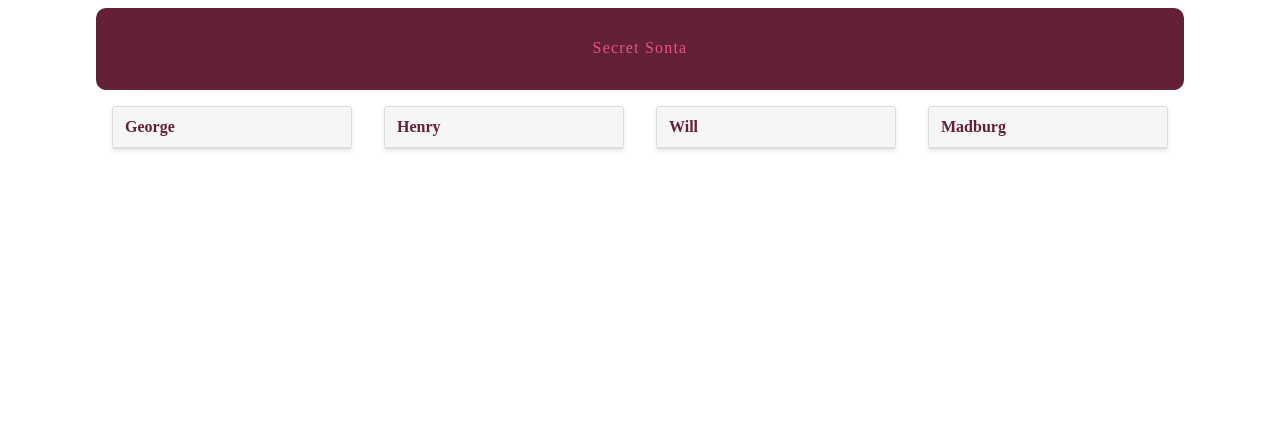
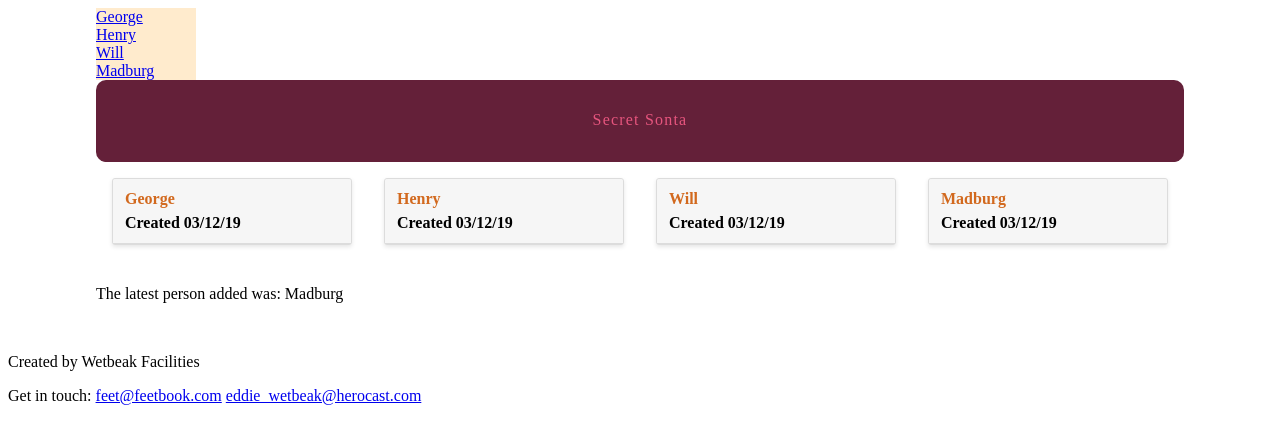
Before and after one commit to Eddie-humphreys/Santa, a Django app: page /presents/ in a window 1280 px wide. Shown: the top 444 px of the page. Run offline with Django 3.2, Linux system fonts and the light colour scheme; data comes from the database, SQL or seed files in the repository; both versions use the stored data as it was after the commit.

Commit message:
templates and filters added

```diff
--- a/assets/css/layout.css
+++ b/assets/css/layout.css
@@ -107,7 +107,13 @@ html {
     padding: 0.75em 0.75em; }
     .card .card-copy p {
       margin: 0 0 0.75em; }
-
+  .person-nav {
+    width: 100px;
+    background: blanchedalmond;
+    -webkit-transition: width 2s;
+    transition: width 2s; }
+  .person-nav:hover {
+    width: 40%; }
 article h2 a,
 article h3 a {
   color: #642039;
@@ -120,4 +126,7 @@ article .steps {
   article .steps h3 + p {
     margin-left: 1em; }
 
+h2 {
+  color:darkgreen
+}
 /*# sourceMappingURL=layout.css.map */
--- /dev/null
+++ b/presents/static/presents/css/presents.css
@@ -0,0 +1,3 @@
+.card header a {
+      color: chocolate;
+}
--- a/presents/templates/presents/person_list.html
+++ b/presents/templates/presents/person_list.html
@@ -1,5 +1,10 @@
 {% extends 'layout.html' %}
+{% load static from staticfiles %}
+{% load presents_extras %}
 
+{% block static %}
+<link rel="stylesheet" href="{% static 'presents/css/presents.css' %}">
+{% endblock %}
 {% block title %}Secret Sonta | People{% endblock %}
 
 {% block content %}
@@ -8,8 +13,15 @@
   <div class="card">
     <header>
       <a href="{% url 'presents:idea_detail' pk=person.pk %}">{{ person.name }}</a>
+      <div>Created {{ person.created_at|date:"d/m/y"}}</div>
     </header>
   </div>
+
   {% endfor %}
   </div>
+  <div class="cards">
+      <p>The latest person added was: {% newest_present %}</p>
+  </div>
+
+
 {% endblock %}
--- /dev/null
+++ b/presents/templates/presents/person_nav.html
@@ -0,0 +1,3 @@
+{% for person in persons %}
+  <div><a href="{% url 'presents:idea_detail' pk=person.pk %}">{{ person.name }}</a></div>
+{% endfor %}
--- /dev/null
+++ b/presents/templatetags/presents_extras.py
@@ -0,0 +1,27 @@
+from django import template
+from django.utils.safestring import mark_safe
+import markdown2
+
+from presents.models import Person
+
+register = template.Library()
+
+
+@register.simple_tag
+def newest_present():
+    ''' gets most recent present added to the person's library'''
+    return Person.objects.latest('created_at')
+
+
+@register.inclusion_tag('presents/person_nav.html')
+def nav_persons_list():
+    '''returns dict of persons to display as nav model'''
+    persons = Person.objects.all()
+    return {'persons': persons}
+
+
+@register.filter('markdown_to_html')
+def markdown_to_html(markdown_text):
+    '''Converts markdown text to HTML'''
+    html_body = markdown2.markdown(markdown_text)
+    return mark_safe(html_body)
--- a/presents/views.py
+++ b/presents/views.py
@@ -5,7 +5,10 @@ from .models import Person
 
 def person_list(request):
     persons = Person.objects.all()
-    return render(request, "presents/person_list.html", {"persons": persons})
+    email = "feet@feetbook.com"
+    return render(request, "presents/person_list.html",
+                    {"persons": persons,
+                    'email':email})
 
 
 def idea_detail(request, pk):
--- a/santa/settings.py
+++ b/santa/settings.py
@@ -37,6 +37,7 @@ INSTALLED_APPS = [
     'django.contrib.sessions',
     'django.contrib.messages',
     'django.contrib.staticfiles',
+    'django.contrib.humanize',
     'presents',
 ]
 
--- a/templates/home.html
+++ b/templates/home.html
@@ -7,7 +7,6 @@ Secret Sonta | Homepage
 {% block content %}
 <h1>Welcome to Secret Sonta</h1>
 <p>This is where present ideas can be collated and passed around.</p>
-<div>
-  Click <a href="{% url 'presents:list' %}">over here</a> to see the people that need presents
-</div>
+<p>Click over here to see the people that need presents</p>
+  <a href="{% url 'presents:list' %}" class="card">PRESENTS!</a>
 {% endblock %}
--- a/templates/layout.html
+++ b/templates/layout.html
@@ -1,19 +1,29 @@
 {% load static from staticfiles %}
+{% load presents_extras %}
+
 <!DOCTYPE html>
 <html lang="en">
   <head>
     <!-- <meta charset="utf-8"> -->
     <title>{% block title %}{% endblock %}</title>
     <link rel="stylesheet" href="{% static 'css/layout.css' %}">
+    {% block static %}{% endblock %}
   </head>
   <body>
 
     <div class="site-container">
+      <div class="person-nav">{% nav_persons_list %}</div>
       <nav>
         <a href="{% url 'home' %}">Secret Sonta</a>
       </nav>
       {% block content %}{% endblock %}
     </div>
 
+  <footer>
+  </footer>
+    <p><br>Created by Wetbeak Facilities</p>
+    <div>Get in touch:
+      {{ email|urlize }}
+      <a href="mailto:feet@facebook.com">eddie_wetbeak@herocast.com</a></dvi>
   </body>
 </html>
```
Also changed, not shown: presents/templates/presents/idea_detail.html (+13 -2 lines), db.sqlite3, presents/templatetags/__init__.py (added).
